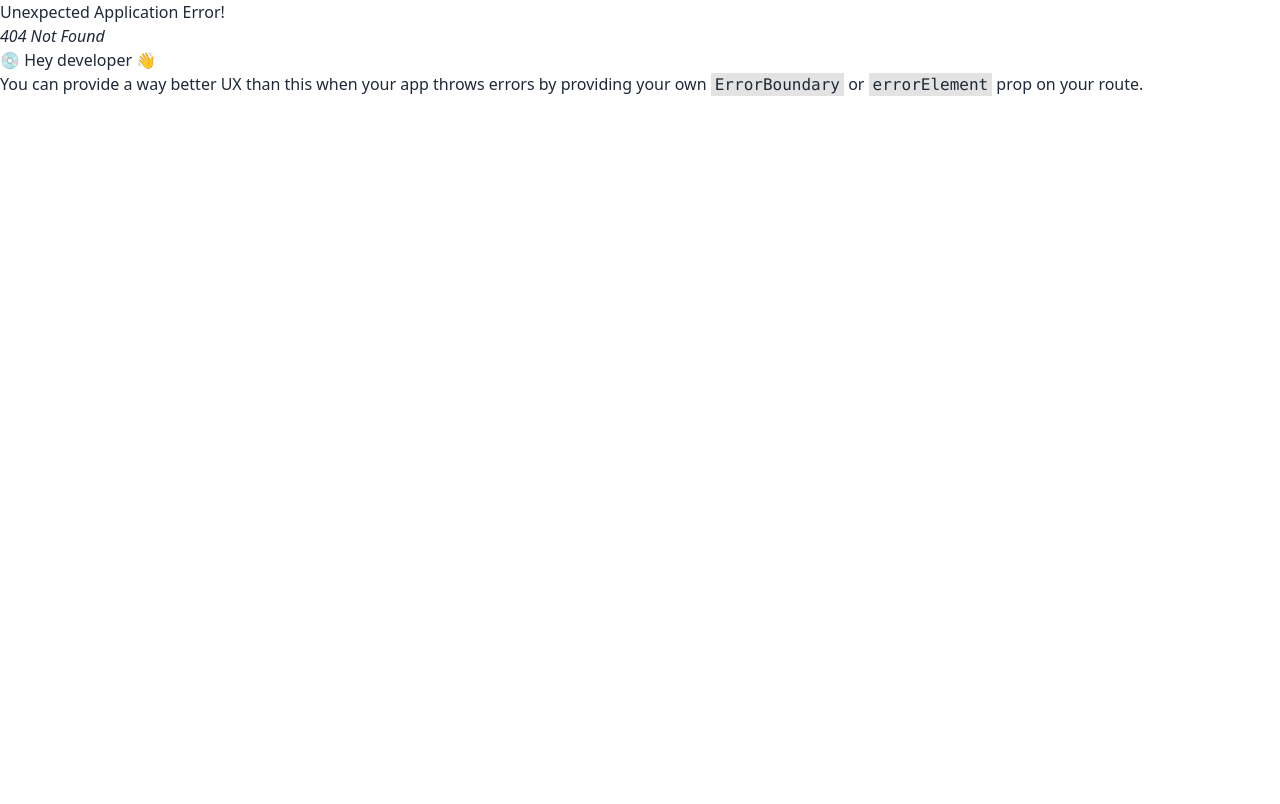
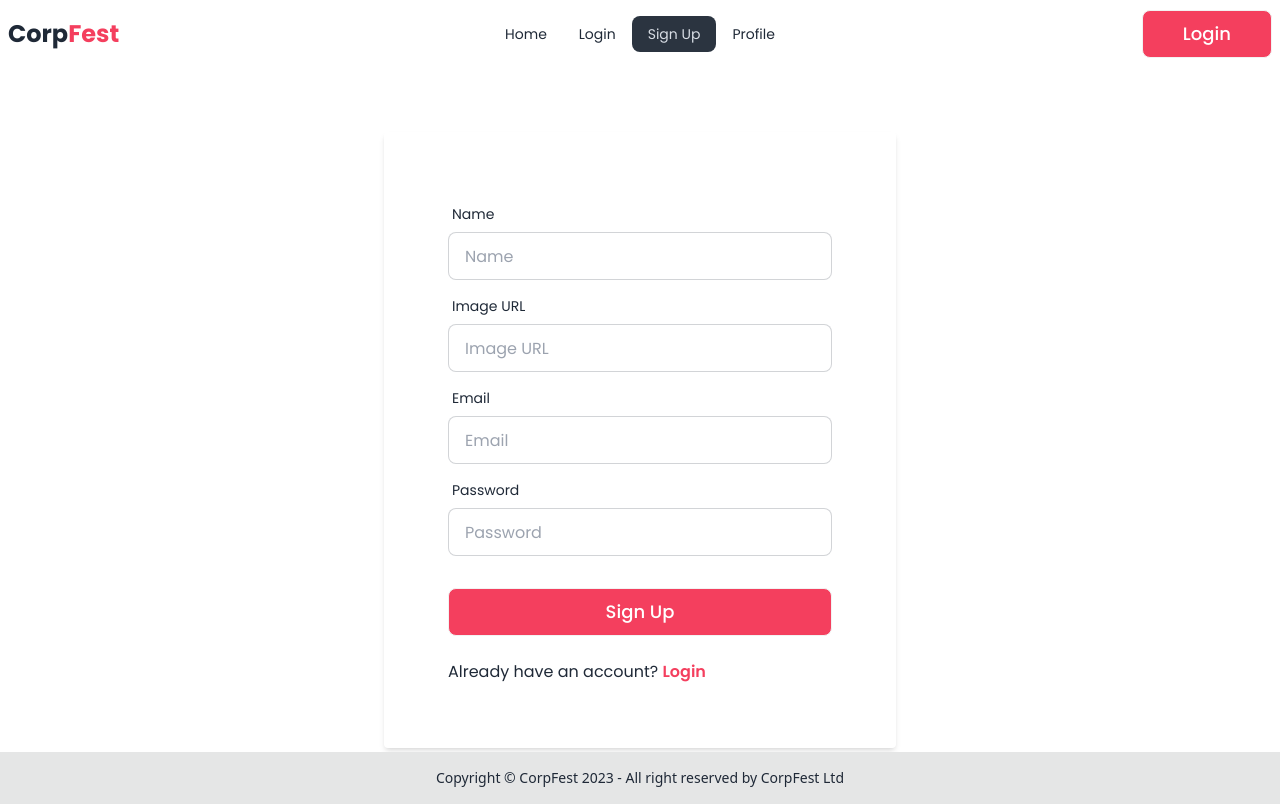
Before and after one commit to sm0bin/corpfest, a React (Vite) app: page /sign-up in a window 1280 px wide. Before the commit this address had no page. Built offline with nearby package versions, Linux system fonts and the light colour scheme; no server answers.

Commit message:
signup add

```diff
--- a/src/layouts/Root.jsx
+++ b/src/layouts/Root.jsx
@@ -5,7 +5,7 @@ import Footer from "../pages/shared/Footer";
 const Root = () => {
     return (
         <>
-            <div className="max-w-7xl mx-auto min-h-[calc(100vh-4rem)] font-poppins">
+            <div className="max-w-7xl mx-auto min-h-[calc(100vh-3rem)] font-poppins">
                 <Header></Header>
                 <Outlet></Outlet>
             </div>
--- a/src/main.jsx
+++ b/src/main.jsx
@@ -5,10 +5,13 @@ import {
 } from "react-router-dom";
 import "./index.css";
 import router from "./routes/router";
+import AuthProvider from "./providers/AuthProvider";
 
 
 ReactDOM.createRoot(document.getElementById("root")).render(
   <React.StrictMode>
-    <RouterProvider router={router} />
+    <AuthProvider>
+      <RouterProvider router={router} />
+    </AuthProvider>
   </React.StrictMode>
 );
--- a/src/pages/auth/LoginPage.jsx
+++ b/src/pages/auth/LoginPage.jsx
@@ -1,4 +1,3 @@
-import React from 'react';
 import { Link } from 'react-router-dom';
 
 const LoginPage = () => {
@@ -18,10 +17,10 @@ const LoginPage = () => {
                     <input type="password" placeholder="password" className="input input-bordered" required />
                 </div>
                 <div className="form-control my-6">
-                    <button className="btn btn-primary">Login</button>
+                    <button className="btn normal-case font-medium text-lg bg-rose-500 hover:bg-rose-600 text-white ">Login</button>
                 </div>
             </form>
-            <h3>Don’t have an account? <Link className='font-medium' to="sign-up">Sign Up</Link></h3>
+            <h3>Don’t have an account? <Link className='font-semibold text-rose-500' to="sign-up">Sign Up</Link></h3>
         </div>
     );
 };
--- /dev/null
+++ b/src/pages/auth/SignUpPage.jsx
@@ -0,0 +1,63 @@
+import { Link } from 'react-router-dom';
+import { AuthContext } from '../../providers/AuthProvider';
+import { useContext } from 'react';
+
+const SignUpPage = () => {
+    const { signUpUser } = useContext(AuthContext);
+
+    const handleRegister = (e) => {
+        e.preventDefault();
+        const formData = new FormData(e.currentTarget);
+
+        const name = formData.get('user-name');
+        const imgUrl = formData.get('img-url');
+        const email = formData.get('email');
+        const password = formData.get('password');
+        console.log(name, imgUrl, email, password);
+
+        signUpUser(email, password)
+            .then(result => {
+                console.log(result.user);
+            })
+            .catch(error => {
+                console.log(error);
+            })
+    }
+
+    return (
+        <div className='w-2/5 shadow-md mx-auto mt-16 p-16 rounded'>
+            <form onSubmit={handleRegister} className="card-body p-0">
+                <div className="form-control">
+                    <label className="label">
+                        <span className="label-text">Name</span>
+                    </label>
+                    <input type="text" name='user-name' placeholder="Name" className="input input-bordered" required />
+                </div>
+                <div className="form-control">
+                    <label className="label">
+                        <span className="label-text">Image URL</span>
+                    </label>
+                    <input type="text" name='img-url' placeholder="Image URL" className="input input-bordered" required />
+                </div>
+                <div className="form-control">
+                    <label className="label">
+                        <span className="label-text">Email</span>
+                    </label>
+                    <input type="email" name='email' placeholder="Email" className="input input-bordered" required />
+                </div>
+                <div className="form-control">
+                    <label className="label">
+                        <span className="label-text">Password</span>
+                    </label>
+                    <input type="password" name='password' placeholder="Password" className="input input-bordered" required />
+                </div>
+                <div className="form-control my-6">
+                    <button className="btn normal-case font-medium text-lg bg-rose-500 hover:bg-rose-600 text-white ">Sign Up</button>
+                </div>
+            </form>
+            <h3>Already have an account? <Link className='font-semibold text-rose-500' to="login">Login</Link></h3>
+        </div>
+    );
+};
+
+export default SignUpPage;
--- a/src/pages/shared/Header.jsx
+++ b/src/pages/shared/Header.jsx
@@ -1,4 +1,4 @@
-import { NavLink } from "react-router-dom";
+import { Link, NavLink } from "react-router-dom";
 
 const Header = () => {
 
@@ -20,7 +20,7 @@ const Header = () => {
                         {NavLinks}
                     </ul>
                 </div>
-                <a className="btn btn-ghost normal-case text-xl">CorpFest</a>
+                <Link to="/" className="text-2xl font-bold">Corp<span className="text-rose-500">Fest</span></Link>
             </div>
             <div className="navbar-center hidden lg:flex">
                 <ul className="menu menu-horizontal px-1">
@@ -28,7 +28,7 @@ const Header = () => {
                 </ul>
             </div>
             <div className="navbar-end">
-                <a className="btn">Login</a>
+                <a className="btn normal-case font-medium text-lg bg-rose-500 hover:bg-rose-600 text-white px-10">Login</a>
             </div>
         </div>
     );
--- /dev/null
+++ b/src/providers/AuthProvider.jsx
@@ -0,0 +1,40 @@
+import { createUserWithEmailAndPassword, onAuthStateChanged } from "firebase/auth";
+import { createContext, useEffect, useState } from "react";
+import auth from "../firebase/firebase.config";
+
+export const AuthContext = createContext(null);
+
+const AuthProvider = ({ children }) => {
+    const [user, setUser] = useState(null);
+    const [loading, setLoading] = useState(true);
+
+    const signUpUser = (email, password) => {
+        setLoading(true);
+        return createUserWithEmailAndPassword(auth, email, password);
+    }
+
+    useEffect(() => {
+        const unsubscribe = onAuthStateChanged(auth, (user) => {
+            console.log(user);
+
+            setUser(user);
+            setLoading(false);
+        });
+        return () => unsubscribe();
+    }, [])
+
+
+    const authInfo = {
+        user,
+        signUpUser,
+        loading
+    };
+
+    return (
+        <AuthContext.Provider value={authInfo}>
+            {children}
+        </AuthContext.Provider >
+    );
+};
+
+export default AuthProvider;
```
Also changed, not shown: src/routes/Router.jsx (+6 -1 lines).
